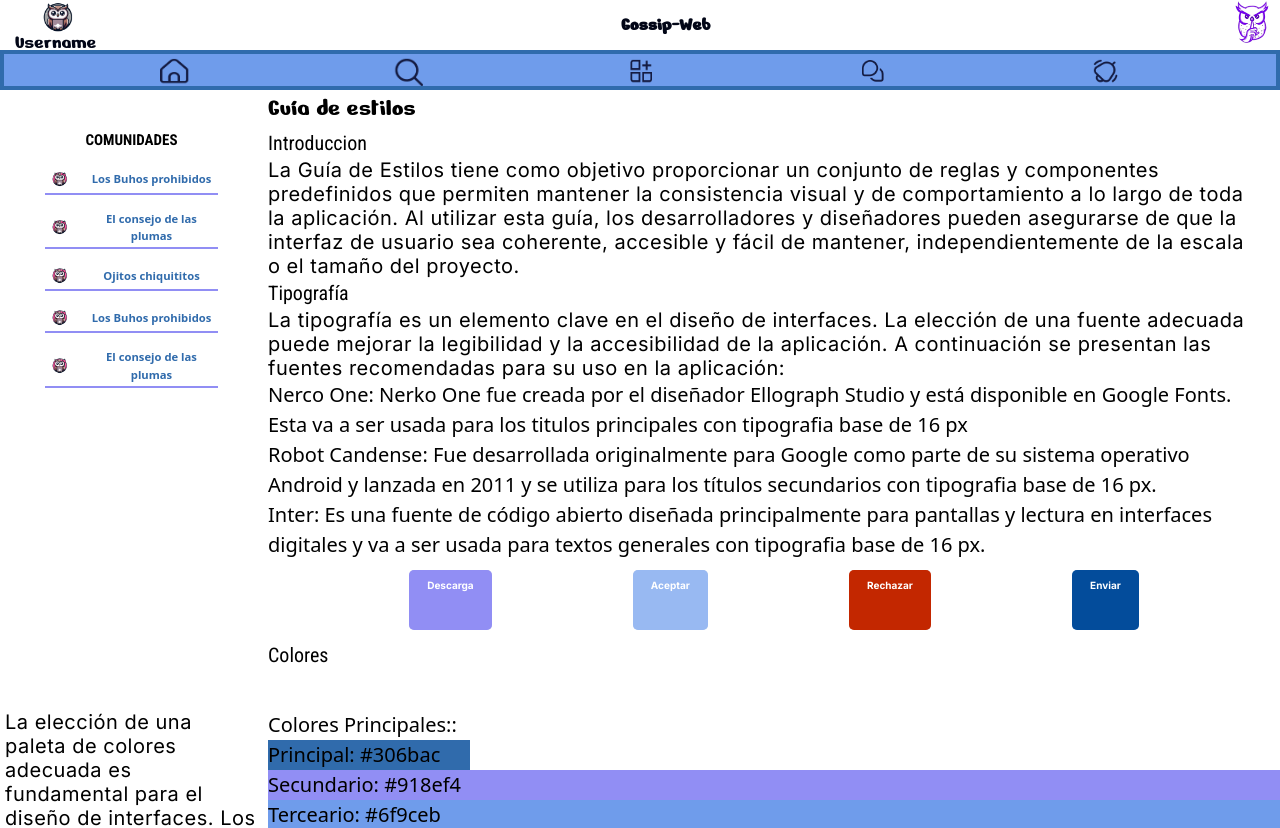
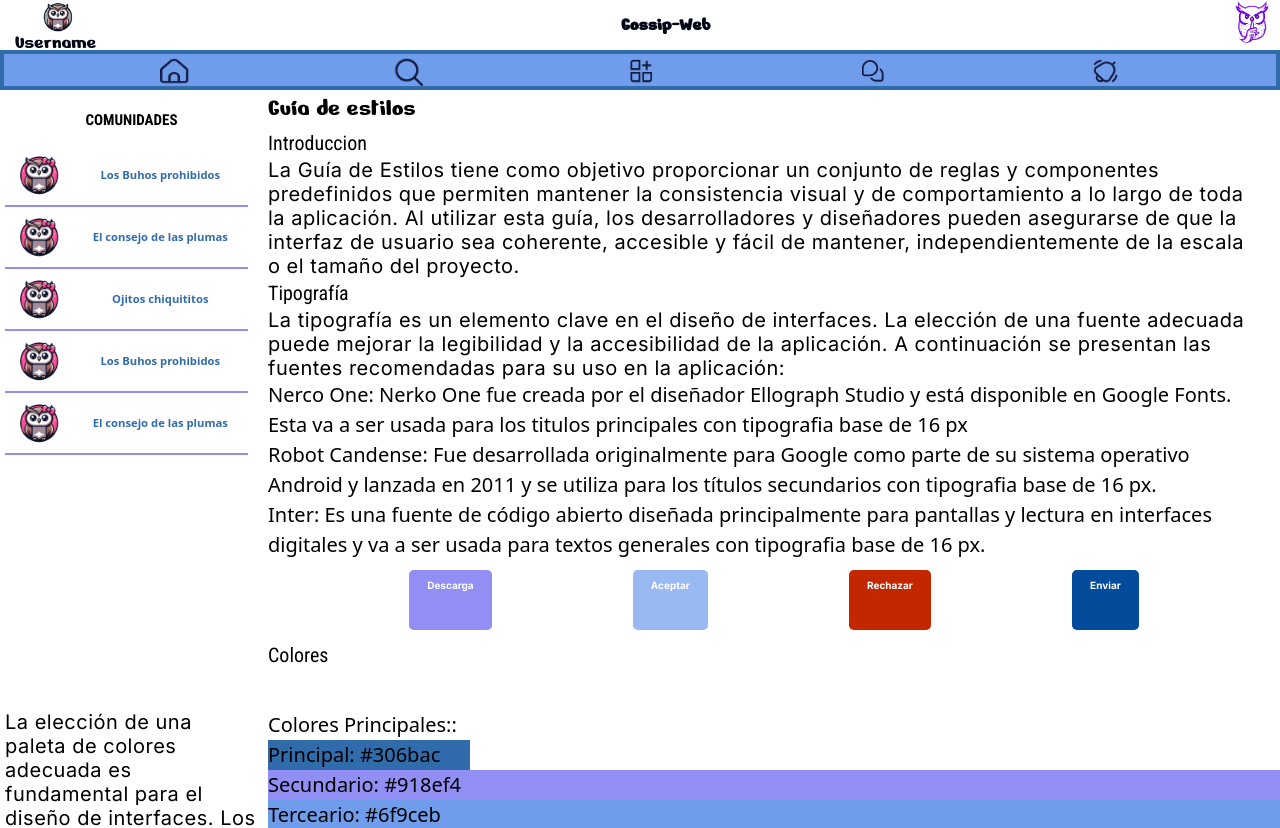
Before and after one commit to FelipeCabal/gossip-web-frontend, a React (Vite) app: page /style-guide in a window 1280 px wide. Shown: the top 828 px of the page. Built offline with nearby package versions, Linux system fonts and the light colour scheme.

Commit message:
mejoras de la vista de comunidades

```diff
--- a/src/components/ComunidadesDesplegables.jsx
+++ b/src/components/ComunidadesDesplegables.jsx
@@ -12,16 +12,13 @@ const Comunidades = () => {
     ];
 
     return (
-        <div className="bg-white p-8 rounded-lg w-auto">
+        <div className="rounded-lg w-auto">
             <h2 className="text-2xl font-bold text-center mb-6">COMUNIDADES</h2>
-            <div className="space-y-6 pt-1">
+            <div className=" mt-1 w-auto -mr-14">
                 {comunidades.map((comunidad) => (
-                    <div
-                        key={comunidad.id}
-                        className="flex items-center border-b-2 justify-between border-b-[#918ef4] pb-1 w-full"
-                    >
-                        <img src={icono} alt="Icono de búho" className="w-12 " />
-                        <Link className="ml-4 text-lg text-center text-[#306bac] font-bold flex-1">{comunidad.nombre}</Link>
+                    <div key={comunidad.id} className="flex items-center border-b-2 justify-around  border-b-[#918ef4] w-full -ml-10">
+                        <img src={icono} alt="Icono de búho" className="w-32 " />
+                        <Link className=" text-lg text-center text-[#306bac] font-bold flex-1 mr-3">{comunidad.nombre}</Link>
                     </div>
                 ))}
             </div>
```
